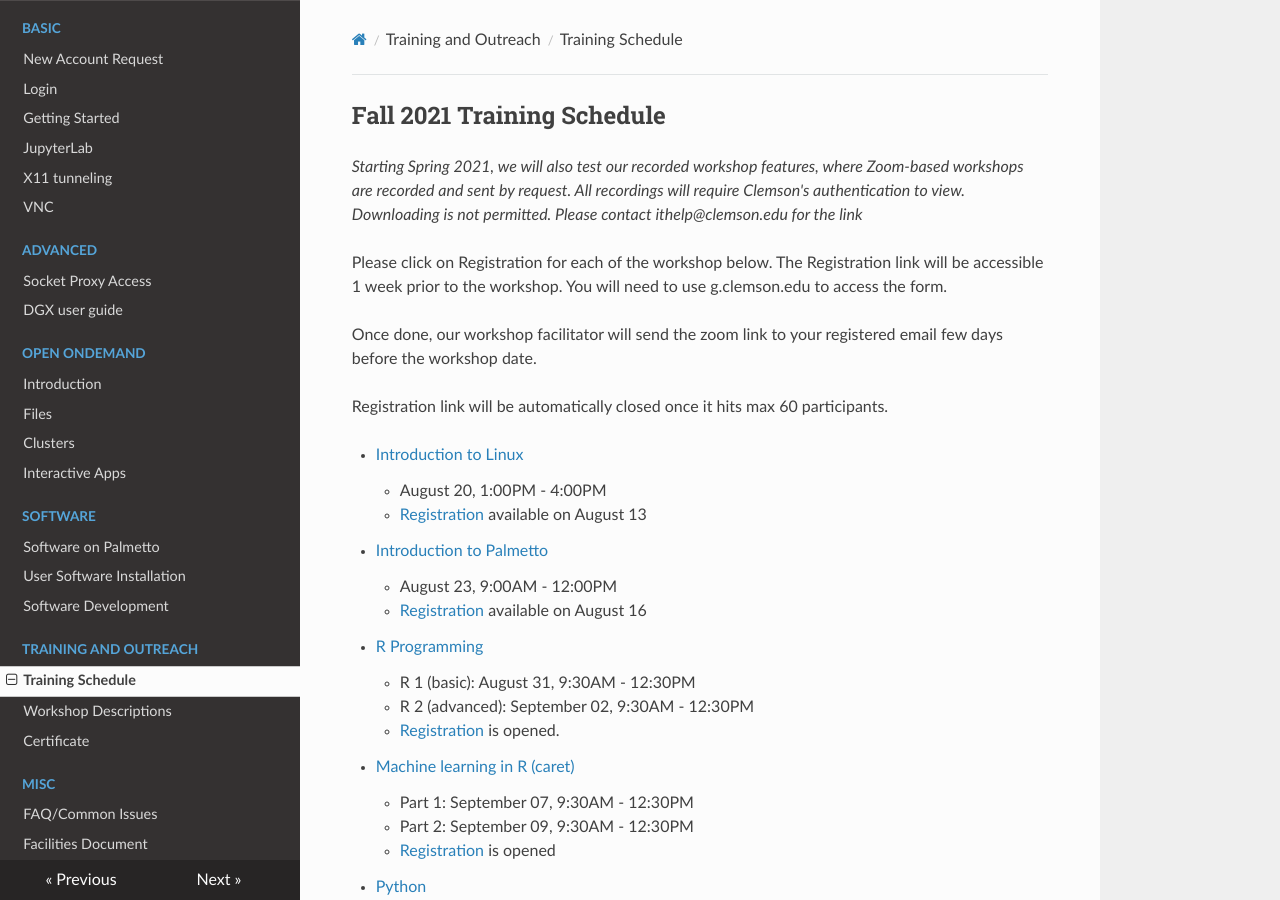
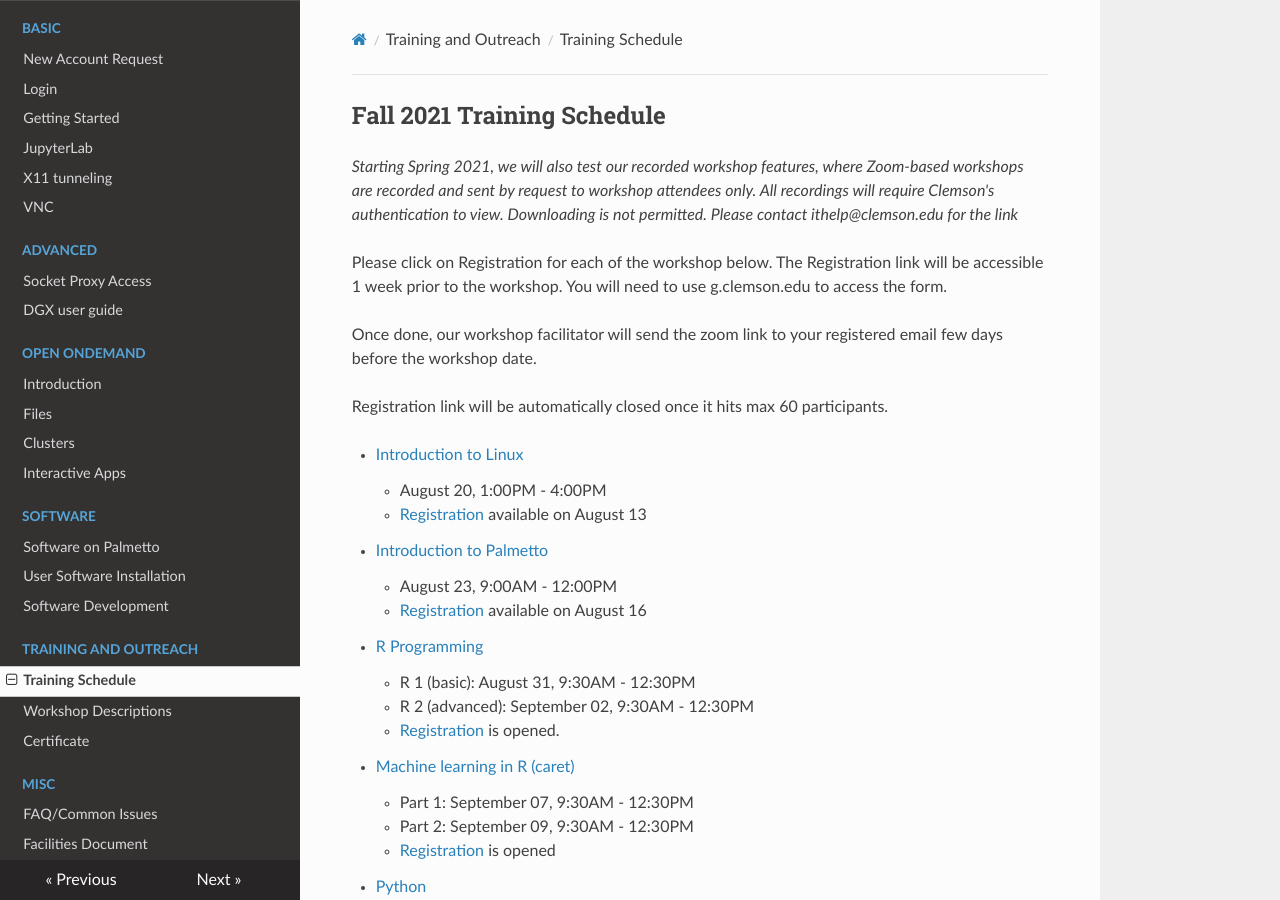
Before and after one commit to clemsonciti/palmetto-documentation, an MkDocs documentation site: the page built from docs/training/schedule.md, in a window 1280 px wide and 900 px high. Built offline with MkDocs 1.6.1, drawn with Linux system fonts in a browser that asks for light colours; nearby versions of some CDN libraries.

Commit message:
Update schedule.md

```diff
--- a/docs/training/schedule.md
+++ b/docs/training/schedule.md
@@ -1,7 +1,7 @@
 ## Fall 2021 Training Schedule
 
 *Starting Spring 2021, we will also test our recorded workshop features,
-where Zoom-based workshops are recorded and sent by request. All recordings will
+where Zoom-based workshops are recorded and sent by request to workshop attendees only. All recordings will
 require Clemson's authentication to view. Downloading is not permitted. Please contact ithelp@clemson.edu for the link*
 
 Please click on Registration for each of the workshop below. The Registration link will be accessible 1 week prior to the workshop. You will need to use g.clemson.edu to access the form.
```
